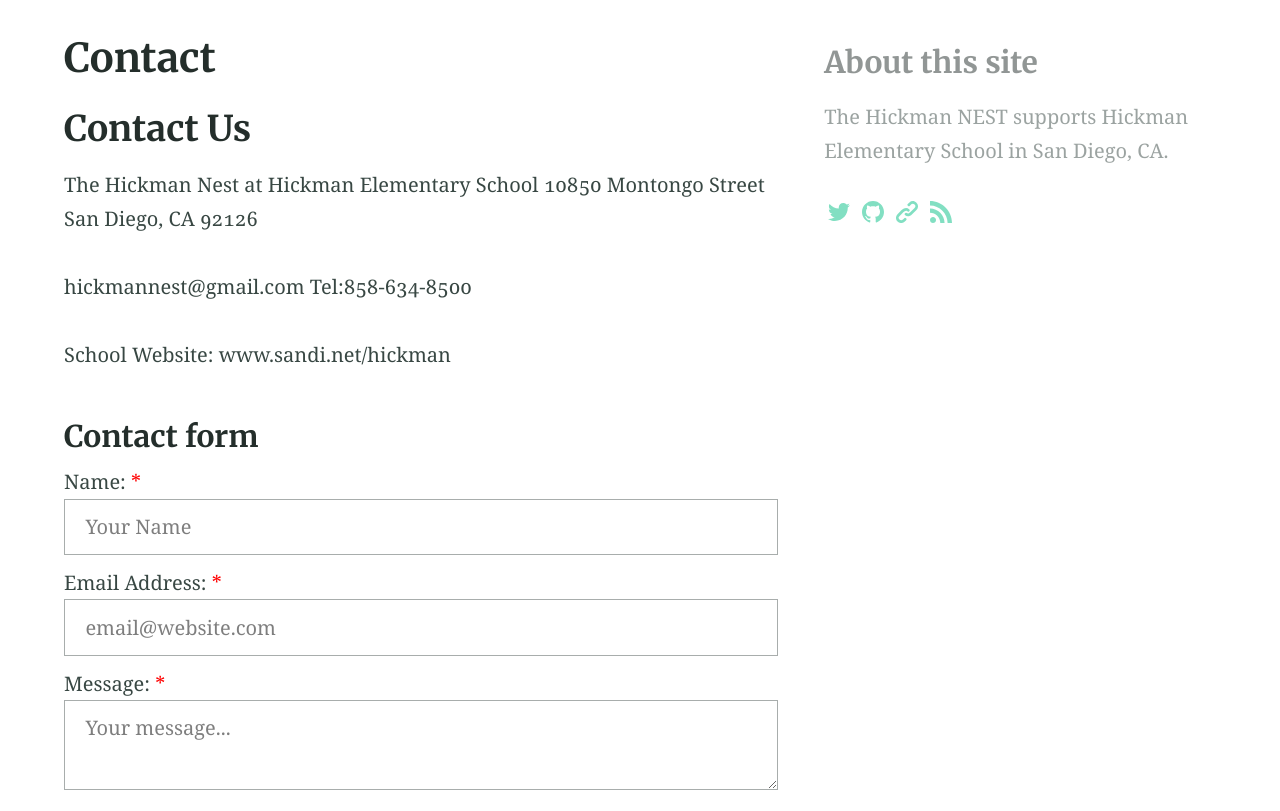
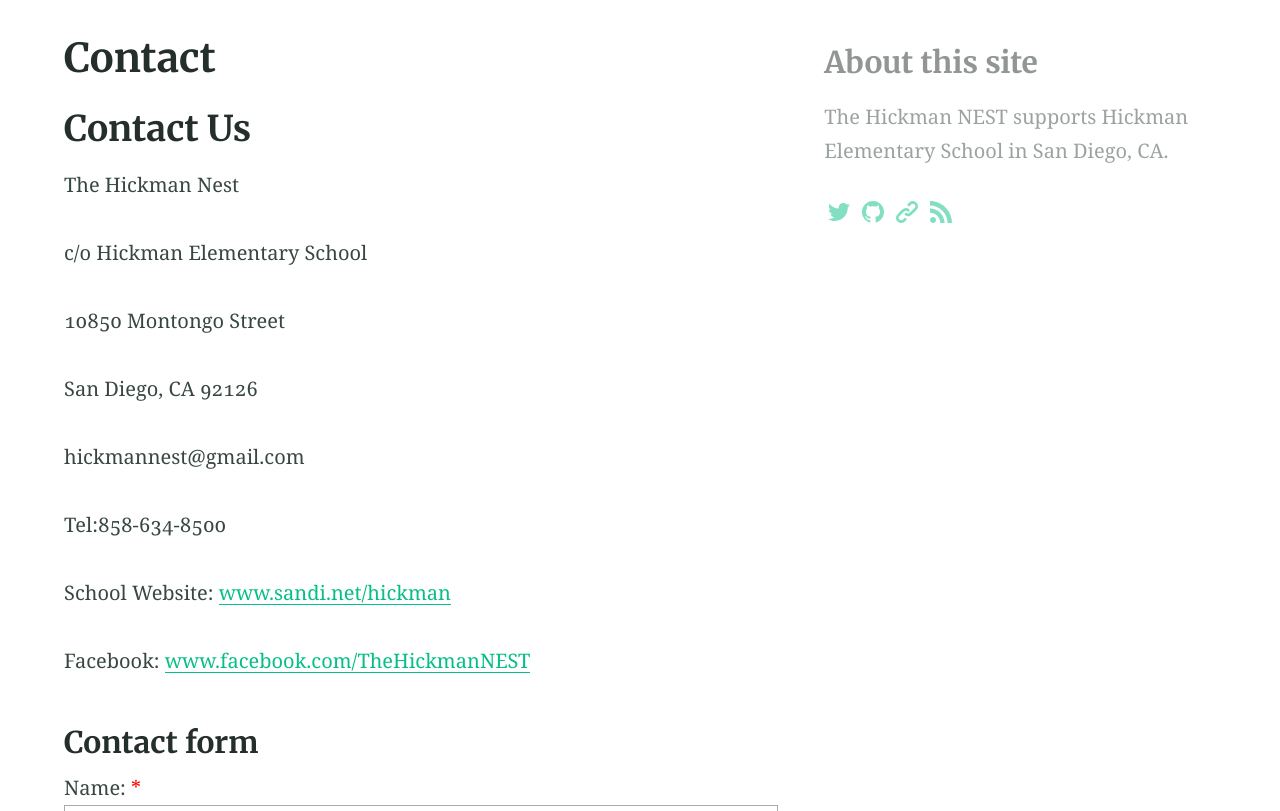
Before and after one commit to bold-fusion/hickman-nest-jekyll-alembic-fork, a Jekyll site: the page built from contact.md, in a window 1280 px wide and 900 px high, scrolled down 323 px, cut to the strip 89-900 px from the top of the window. Built offline with Jekyll 4.4.1, drawn with Linux system fonts in a browser that asks for light colours.

Commit message:
Update contact.md

```diff
--- a/contact.md
+++ b/contact.md
@@ -9,14 +9,21 @@ aside: true
 
 ## Contact Us
 
-The Hickman Nest at Hickman Elementary School
+The Hickman Nest
+
+c/o Hickman Elementary School
+
 10850 Montongo Street
+
 San Diego, CA  92126
 
 hickmannest@gmail.com
+
 Tel:858-634-8500
 
-School Website: www.sandi.net/hickman
+School Website: [www.sandi.net/hickman](https://www.sandi.net/hickman)
+
+Facebook: [www.facebook.com/TheHickmanNEST](https://www.facebook.com/TheHickmanNEST)
 
 ### Contact form
 
```
